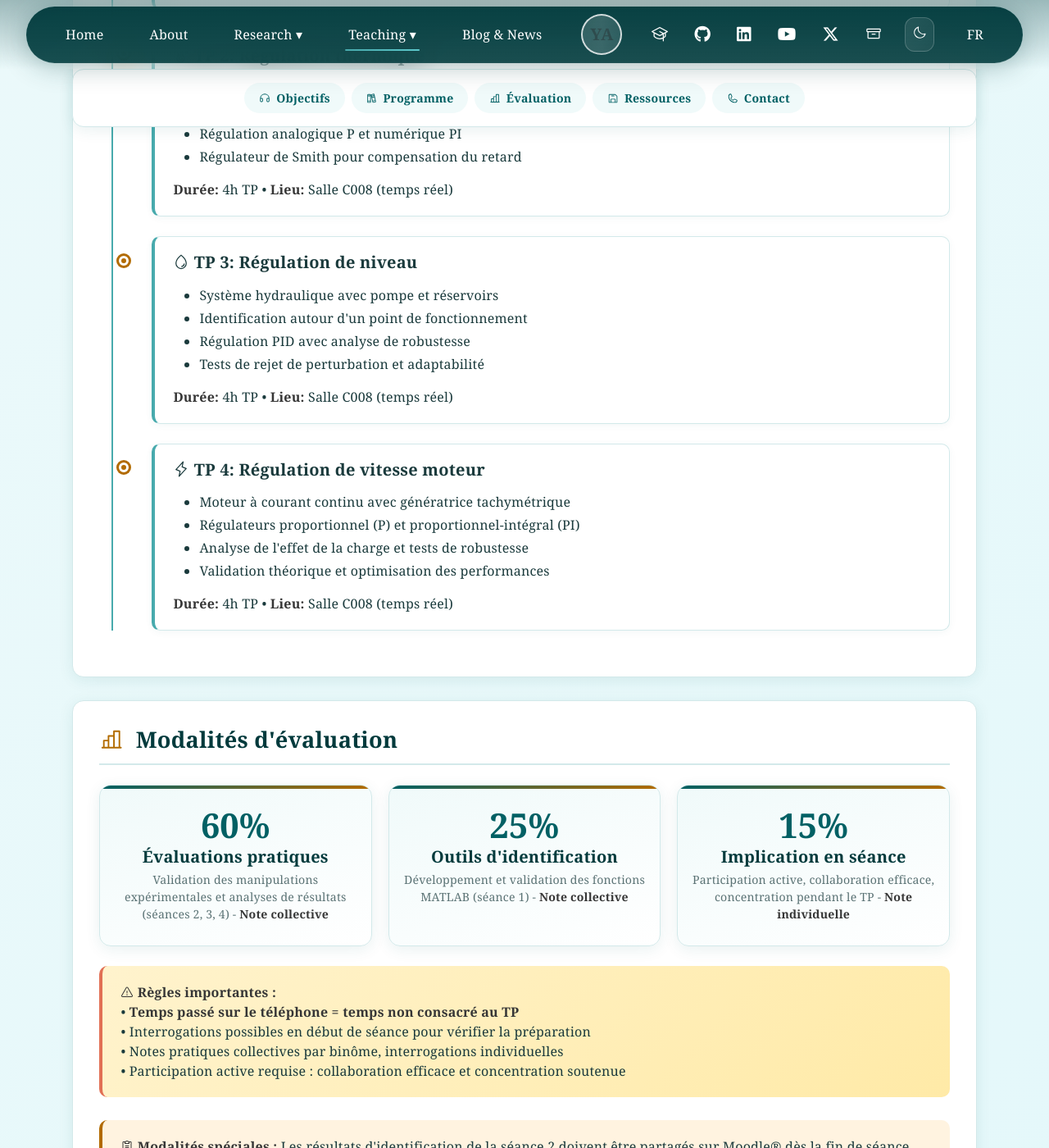
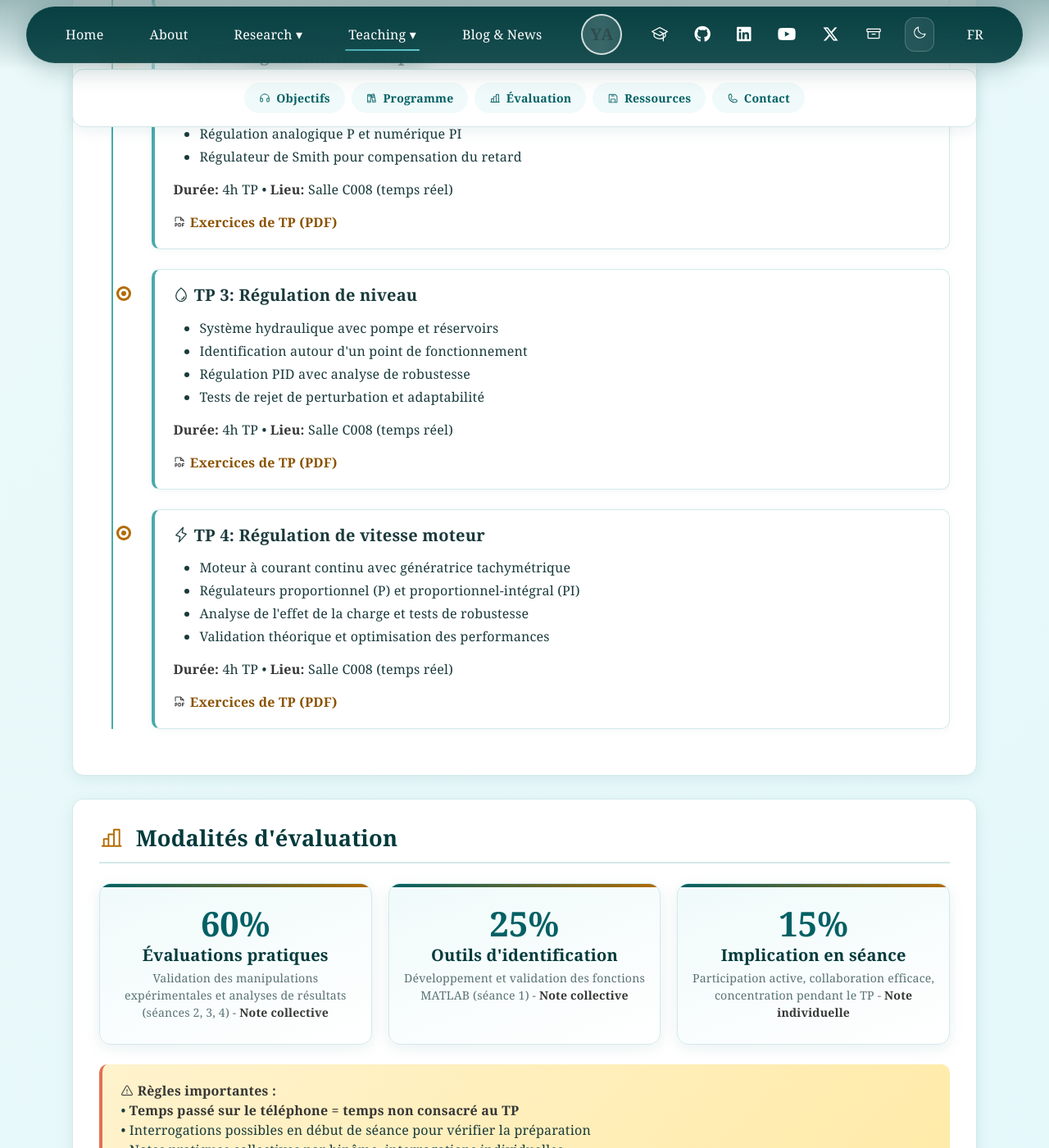
Before and after one commit to adagolodjo/adagolodjo.github.io, a Jekyll site: the page built from docs/teaching/courses/gr-713301/index.md, in a window 1280 px wide and 1400 px high, scrolled down 2101 px. Shown: the whole window at 82% size. Built offline with Jekyll 4.4.1, drawn with Linux system fonts in a browser that asks for light colours; some web fonts are replaced.

Commit message:
docs(teaching): update GR-713301 links (MATLAB project, reminders, TP exercises PDF)

```diff
--- a/docs/teaching/courses/gr-713301/index.md
+++ b/docs/teaching/courses/gr-713301/index.md
@@ -101,6 +101,7 @@
         <li>Régulateur de Smith pour compensation du retard</li>
       </ul>
       <p><strong>Durée:</strong> 4h TP • <strong>Lieu:</strong> Salle C008 (temps réel)</p>
+      <p><strong>{% include ph.html name="file-pdf" %} <a href="https://nextcloud.univ-lille.fr/index.php/s/WSG7Jit9Y9QYBmk" target="_blank" rel="noopener noreferrer" style="color: var(--course-accent-ink); text-decoration: none; font-weight: bold;">Exercices de TP (PDF)</a></strong></p>
     </div>
 
     <div class="timeline-item">
@@ -112,6 +113,7 @@
         <li>Tests de rejet de perturbation et adaptabilité</li>
       </ul>
       <p><strong>Durée:</strong> 4h TP • <strong>Lieu:</strong> Salle C008 (temps réel)</p>
+      <p><strong>{% include ph.html name="file-pdf" %} <a href="https://nextcloud.univ-lille.fr/index.php/s/WSG7Jit9Y9QYBmk" target="_blank" rel="noopener noreferrer" style="color: var(--course-accent-ink); text-decoration: none; font-weight: bold;">Exercices de TP (PDF)</a></strong></p>
     </div>
 
     <div class="timeline-item">
@@ -123,6 +125,7 @@
         <li>Validation théorique et optimisation des performances</li>
       </ul>
       <p><strong>Durée:</strong> 4h TP • <strong>Lieu:</strong> Salle C008 (temps réel)</p>
+      <p><strong>{% include ph.html name="file-pdf" %} <a href="https://nextcloud.univ-lille.fr/index.php/s/WSG7Jit9Y9QYBmk" target="_blank" rel="noopener noreferrer" style="color: var(--course-accent-ink); text-decoration: none; font-weight: bold;">Exercices de TP (PDF)</a></strong></p>
     </div>
   </div>
 </div>
@@ -205,7 +208,7 @@
         <li><strong>Consignes sécurité :</strong> Manipulations en conditions réelles</li>
         <li><strong>{% include ph.html name="books" %} <a href="https://nextcloud.univ-lille.fr/index.php/s/GCK54grmDooXWRH" target="_blank" rel="noopener" style="color: var(--course-accent-ink); text-decoration: none; font-weight: bold;">Rappels Matlab</a></strong> - Cours théorique de base</li>
         <li><strong>{% include ph.html name="download-simple" %} <a href="https://nextcloud.univ-lille.fr/index.php/s/Pbnzxf5LFbr8twa" target="_blank" rel="noopener noreferrer" style="color: var(--course-accent-ink); text-decoration: none; font-weight: bold;">Projet MATLAB (TP 1)</a></strong> - Consignes et fichiers à télécharger</li>
-        <li><strong>{% include ph.html name="download-simple" %} <a href="https://nextcloud.univ-lille.fr/index.php/s/Cj6tFw3gFrspLkc" target="_blank" rel="noopener" style="color: var(--course-accent-ink); text-decoration: none; font-weight: bold;">Télécharger les supports PDF</a></strong></li>
+        <li><strong>{% include ph.html name="download-simple" %} <a href="https://nextcloud.univ-lille.fr/index.php/s/Pbnzxf5LFbr8twa" target="_blank" rel="noopener" style="color: var(--course-accent-ink); text-decoration: none; font-weight: bold;">Télécharger les supports PDF</a></strong></li>
       </ul>
     </div>
   </div>
```
